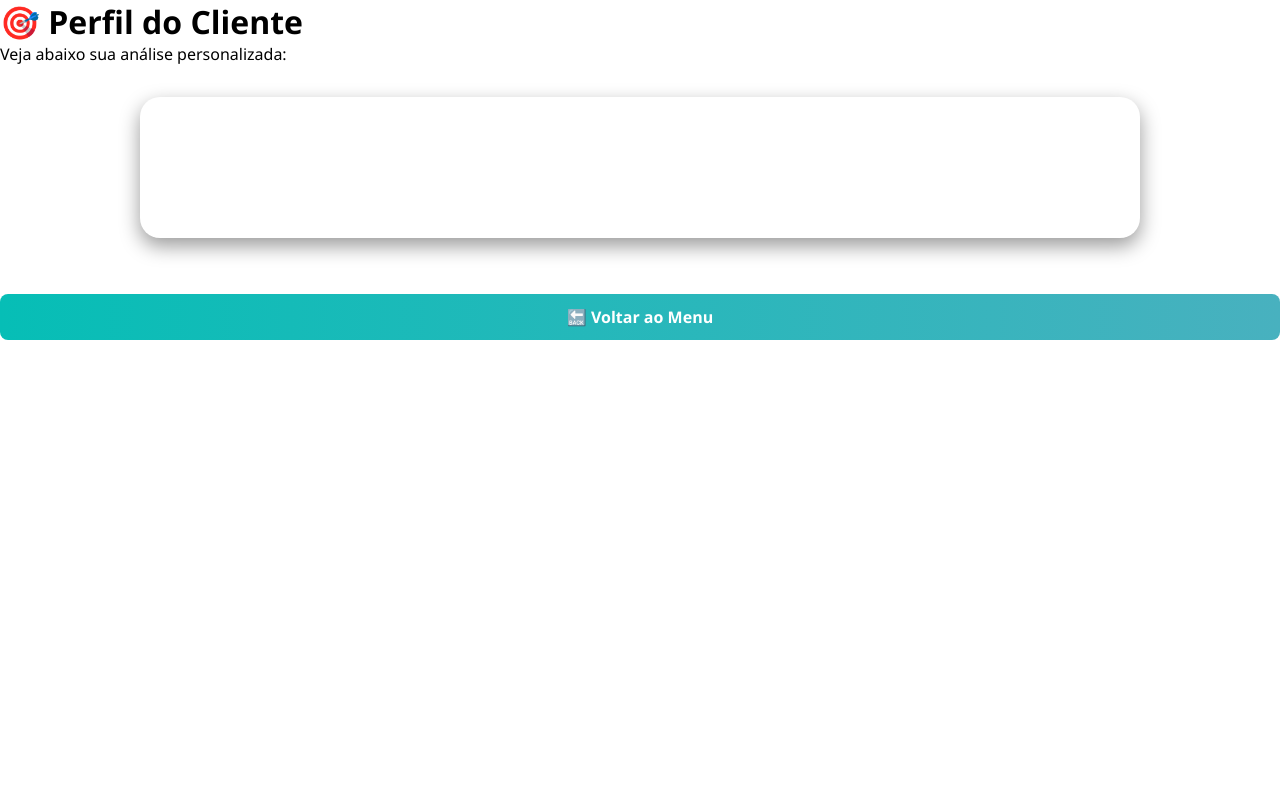
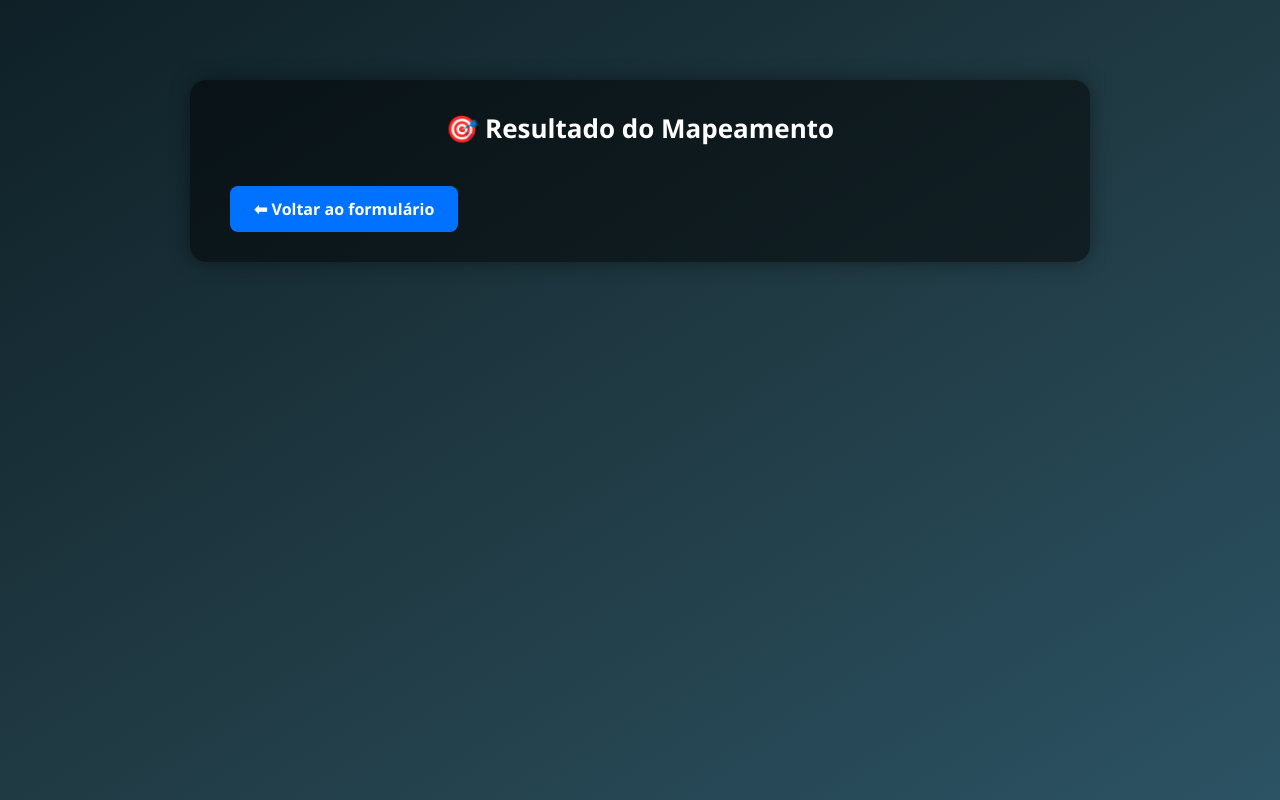
Before and after one commit to lega-nft/mentorvirtual, a FastAPI app: template templates/client/resultado.html in a window 1280 px wide. Run offline with FastAPI, Linux system fonts and the light colour scheme; the template is opened without the code that fills it, so the values that code supplies are empty.

Commit message:
Update resultado.html

```diff
--- a/templates/client/resultado.html
+++ b/templates/client/resultado.html
@@ -1,55 +1,74 @@
 <!DOCTYPE html>
 <html lang="pt-BR">
 <head>
-  <meta charset="UTF-8" />
-  <meta name="viewport" content="width=device-width, initial-scale=1.0"/>
-  <title>Perfil do Cliente</title>
+  <meta charset="UTF-8">
+  <meta name="viewport" content="width=device-width, initial-scale=1.0">
+  <title>Resultado do Cliente Ideal</title>
   <link rel="stylesheet" href="/static/style.css">
   <style>
-    .resultado-box {
-      background: rgba(255, 255, 255, 0.03);
-      padding: 2rem;
-      border-radius: 1.25rem;
-      box-shadow: 0 8px 20px rgba(0, 0, 0, 0.4);
-      max-width: 1000px;
-      margin: 2rem auto;
-      color: #f1f1f1;
-      white-space: pre-wrap;
-      font-family: "Fira Code", monospace;
+    .result-container {
+      background: rgba(0, 0, 0, 0.5);
+      padding: 30px 40px;
+      border-radius: 16px;
+      max-width: 900px;
+      width: 100%;
+      box-shadow: 0 0 20px rgba(0,0,0,0.4);
+      margin: 40px auto;
+      color: #fff;
+    }
+    .result-title {
+      font-size: 26px;
+      margin-bottom: 20px;
+      text-align: center;
+    }
+    .result-section {
+      margin-bottom: 30px;
+    }
+    .result-section h2 {
+      color: #00c6ff;
+      font-size: 20px;
+      margin-bottom: 10px;
+      border-bottom: 1px solid #0072ff;
+      padding-bottom: 5px;
+    }
+    .result-section p, .result-section li {
+      font-size: 16px;
       line-height: 1.6;
     }
-
-    .btn-voltar {
-      background: linear-gradient(to right, #06beb6, #48b1bf);
-      border: none;
+    .result-section ul {
+      padding-left: 20px;
+    }
+    .back-button {
+      display: inline-block;
+      margin-top: 20px;
       padding: 12px 24px;
+      background: #0072ff;
+      color: white;
+      text-decoration: none;
       border-radius: 8px;
-      color: #fff;
-      font-weight: bold;
-      cursor: pointer;
-      transition: 0.3s;
-      margin-top: 1.5rem;
-    }
-
-    .btn-voltar:hover {
-      opacity: 0.85;
+      font-weight: 600;
     }
   </style>
 </head>
-<body class="gradient-bg-dark">
-  <div class="container">
-    <h1 class="title">🎯 Perfil do Cliente</h1>
-    <p class="subtitle">Veja abaixo sua análise personalizada:</p>
+<body class="dark-gradient-bg">
+  <div class="result-container">
+    <h1 class="result-title">🎯 Resultado do Mapeamento</h1>
 
-    <div class="resultado-box">
-      {{ resultado }}
-    </div>
+    {% set partes = resultado.split("\n\n") %}
+    {% for bloco in partes %}
+      <div class="result-section">
+        {% if bloco.startswith("1.") %}<h2>1. Persona Resumida</h2>
+        {% elif bloco.startswith("2.") %}<h2>2. Objetivos e Metas</h2>
+        {% elif bloco.startswith("3.") %}<h2>3. Dores e Necessidades</h2>
+        {% elif bloco.startswith("4.") %}<h2>4. Estilo de Comunicação</h2>
+        {% elif bloco.startswith("5.") %}<h2>5. Sugestões de Abordagem</h2>
+        {% elif bloco.startswith("6.") %}<h2>6. Modelos de Mensagem/Email</h2>
+        {% else %}<h2>Detalhes</h2>{% endif %}
+        <p>{{ bloco | replace('\n', '<br>') | safe }}</p>
+      </div>
+    {% endfor %}
 
-    <div style="text-align: center;">
-      <a href="/menu">
-        <button class="btn-voltar">🔙 Voltar ao Menu</button>
-      </a>
-    </div>
+    <a href="/cliente" class="back-button">⬅ Voltar ao formulário</a>
   </div>
 </body>
 </html>
```
